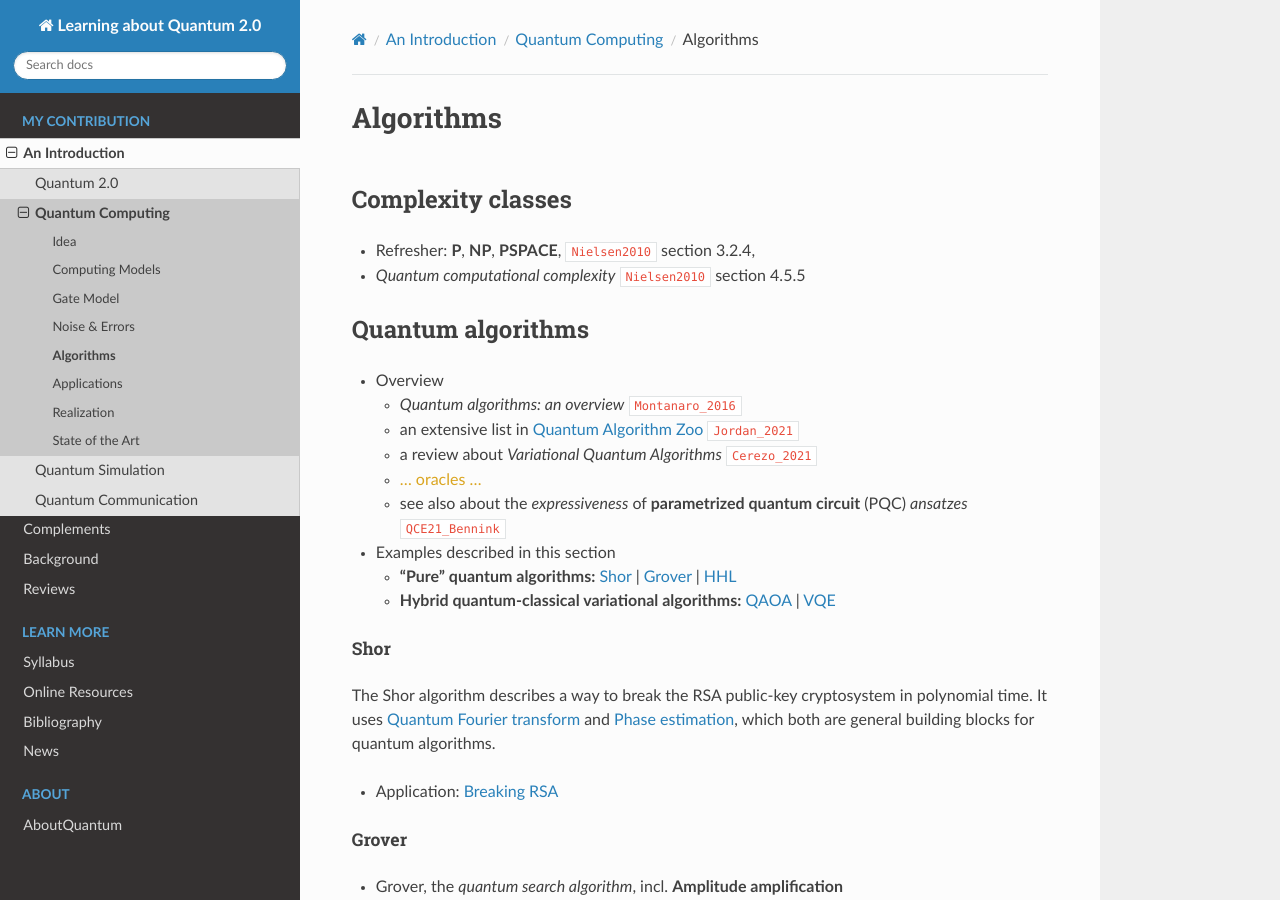
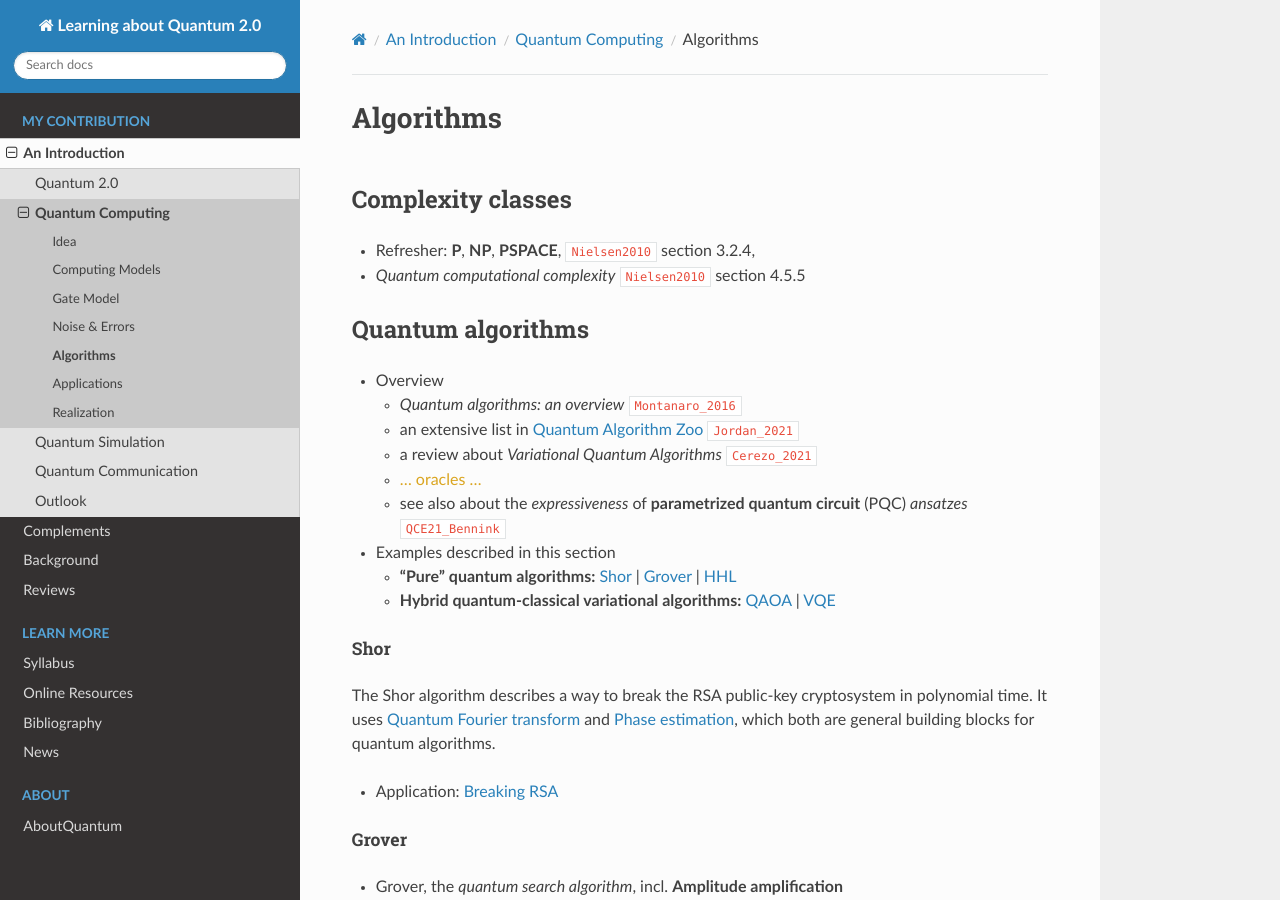
Before and after one commit to tomlqc/about-quantum, a Sphinx documentation site: the page built from source/intro/computing/algo.rst, in a window 1280 px wide and 900 px high. Built offline with Sphinx 7.4.7 and the Read the Docs theme 2.0.0, drawn with Linux system fonts in a browser that asks for light colours; cross-references to code outside the pages are shown as plain code.

Commit message:
intro: state moved to new section outlook

```diff
--- a/source/index.rst
+++ b/source/index.rst
@@ -95,8 +95,7 @@ An Introduction
   :ref:`intro/computing/noise:Noise & Errors` |
   :ref:`intro/computing/algo:Algorithms` |
   :ref:`intro/computing/apps:Applications` |
-  :ref:`intro/computing/realization:Realization` |
-  :ref:`intro/computing/state:State of the Art`
+  :ref:`intro/computing/realization:Realization`
 
 * **Quantum Simulation:**
   :ref:`intro/simulation/simulate:Simulate Quantum Systems` |
@@ -105,6 +104,9 @@ An Introduction
 
 * **Quantum Communication:**
   :ref:`Teleportation & Cryptography <intro/communication/communication:Quantum Communication>`
+
+* **Outlook:**
+  :ref:`intro/outlook/state:State of the Art`
 
 
 Complements
--- a/source/intro/computing/algo.rst
+++ b/source/intro/computing/algo.rst
@@ -133,7 +133,7 @@ Quantum Supremacy
   - *todo:* A list of problems solved more efficiently on quantum computers.
   - *todo:* Where can we expect an exponential speedup?
 
-- For estimations about the required hardware, see :ref:`intro/computing/state:State of the Art`.
+- For estimations about the required hardware, see :ref:`intro/outlook/state:State of the Art`.
 
 .. ---------------------------------------------------------------------------
 
--- a/source/intro/computing/computing.rst
+++ b/source/intro/computing/computing.rst
@@ -13,4 +13,3 @@ Quantum Computing
     algo
     apps
     realization
-    state
--- a/source/intro/intro.rst
+++ b/source/intro/intro.rst
@@ -12,3 +12,4 @@ An introduction to Quantum Technology.
     computing/computing
     simulation/simulation
     communication/communication
+    outlook/outlook
```
Also changed, not shown: source/intro/outlook/outlook.rst (added, +9 -0 lines), source/stories/complements/adiabatic.rst (+1 -1 lines), source/intro/outlook/state.rst (renamed from source/intro/computing/state.rst).
